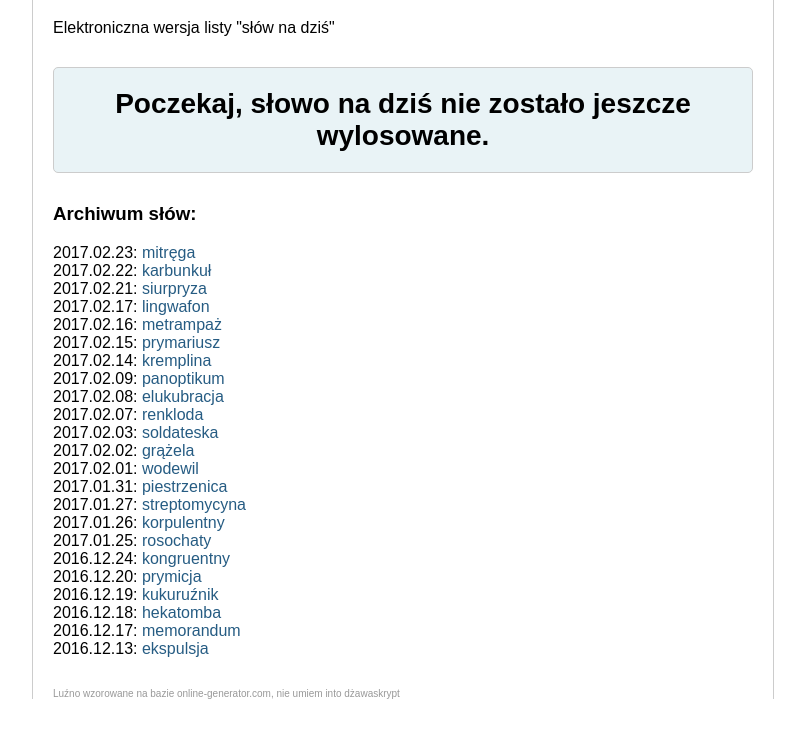
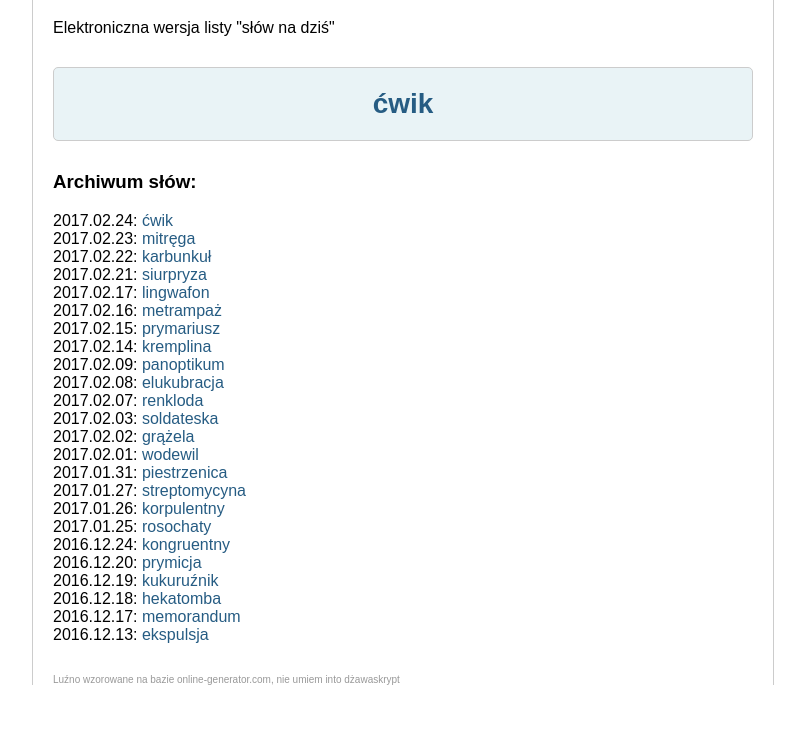
Before and after one commit to mkierc/slowo-na-dzis, a plain HTML site: page index.html in a window 1280 px wide. Shown: the part 61-798 px from the top of the page, without its empty margins (237-1042 px from the left). Drawn offline with Linux system fonts and the light colour scheme.

Commit message:
added new word - ćwik

```diff
--- a/index.html
+++ b/index.html
@@ -8,6 +8,7 @@
     <script type="text/javascript">
         function generator() {
             var wordmap = {
+                "2017.02.24": "ćwik",
                 "2017.02.23": "mitręga",
                 "2017.02.22": "karbunkuł",
                 "2017.02.21": "siurpryza",
```
